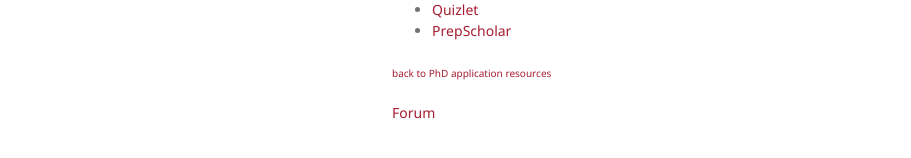
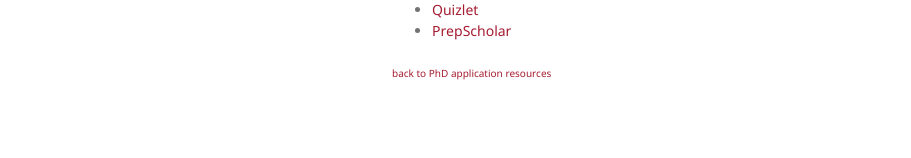
Before and after one commit to SmallJosePhD/SmallJosePhD1.github.io, a Jekyll site: the page built from pages/free-toefl-prep.md, in a window 1280 px wide and 1225 px high. Shown: the part 1052-1210 px from the top of the window, without its empty margins (178-1089 px from the left). Built offline with Jekyll 4.4.1, drawn with Linux system fonts in a browser that asks for light colours; our own code applies the rules of GitHub Pages for plain Markdown files.

Commit message:
Update default.html

```diff
--- a/_layouts/default.html
+++ b/_layouts/default.html
@@ -23,14 +23,8 @@
         {% if site.github.is_user_page %}
           <p class="view">
             <br>
-            <ul>
-              <li>
-                <a href="mailto:josephdavid970@gmail.com">
-                <img src = "https://www.google.com/imgres?imgurl=https%3A%2F%2Fassets.stickpng.com%2Fimages%2F58485698e0bb315b0f7675a8.png&tbnid=wZj4m00Ak0HmQM&vet=12ahUKEwiWqfSh6tKBAxXV7DgGHR-1CUgQMygEegQIARB3..i&imgrefurl=https%3A%2F%2Fwww.stickpng.com%2Fimg%2Ficons-logos-emojis%2Femail-icons%2Femail-icon-black-circle-envelope&docid=CckHi73c5-dVeM&w=600&h=600&q=email%20icon&ved=2ahUKEwiWqfSh6tKBAxXV7DgGHR-1CUgQMygEegQIARB3">
-                </a>
-              </li>
-            </ul>
-            <!-- <a href="https://konstantinpoensgen.github.io">Home</a> <br> -->
+
+            <!-- <a href="/">Home</a> <br> -->
             <a href="https://smalljosephd.github.io/docs/phd_applications/David_Joseph_CV.pdf" target="_blank">CV</a> <br>
             <a href="https://scholar.google.com/citations?user=ghb58Y0AAAAJ&hl=en" target="_blank">Google Scholar Profile</a>
             <br>
@@ -44,7 +38,7 @@
       <section>
 
       {{ content }}
-      <a href ="_layouts/post.html">Forum</a>
+
       </section>
       </body>
 </html>
```
